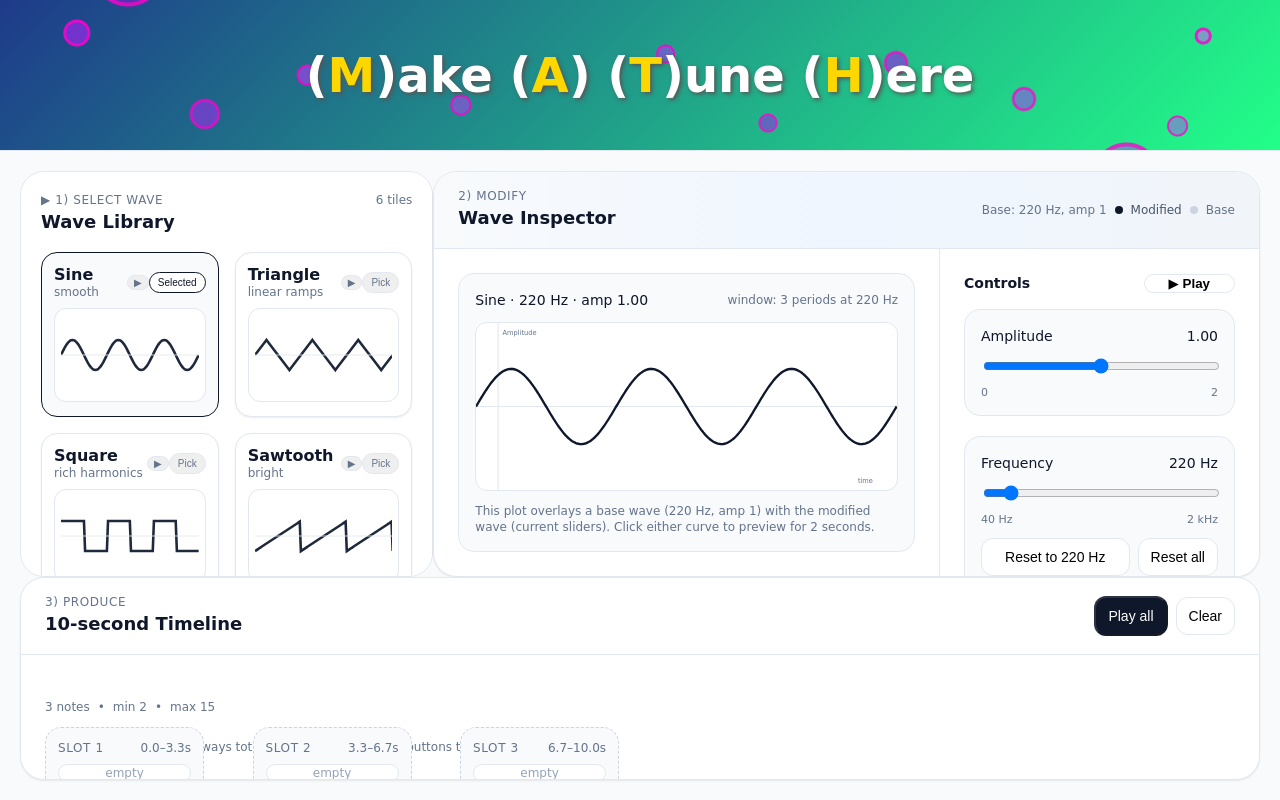
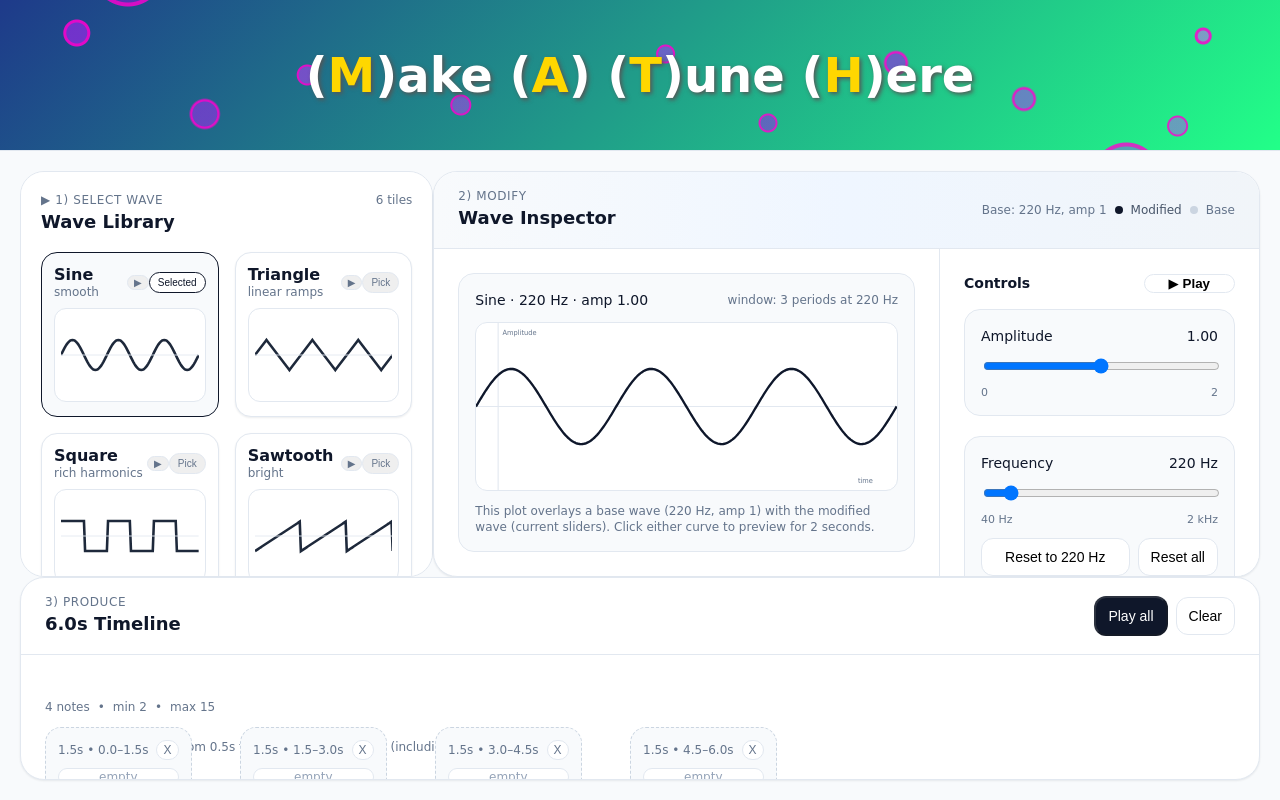
Before and after one commit to guraltsev/make_your_own_tune, a React (Vite) app: page / in a window 1280 px wide. Built offline with nearby package versions, Linux system fonts and the light colour scheme.

Commit message:
Refine timeline durations with stretchable slots and dynamic total

```diff
--- a/src/App.tsx
+++ b/src/App.tsx
@@ -1,4 +1,4 @@
-import { useCallback, useEffect, useMemo, useRef, useState, type ReactNode } from "react";
+import { useCallback, useEffect, useMemo, useRef, useState, type PointerEvent as ReactPointerEvent, type ReactNode } from "react";
 
 /**
  * Sound Waves Presentation Mockup
@@ -178,15 +178,15 @@ type Slot =
 type TimelineSlot = {
   id: number;
   slot: Slot;
-  weight: number;
+  durationSec: number;
 };
 
-const TIMELINE_TOTAL_SECONDS = 10;
 const MIN_TIMELINE_NOTES = 2;
-const DEFAULT_TIMELINE_NOTES = 3;
+const DEFAULT_TIMELINE_NOTES = 4;
 const MAX_TIMELINE_NOTES = 15;
-const MIN_SLOT_WEIGHT = 0.5;
-const MAX_SLOT_WEIGHT = 6;
+const MIN_SLOT_SECONDS = 0.5;
+const MAX_SLOT_SECONDS = 2;
+const DEFAULT_SLOT_SECONDS = 1.5;
 
 const WAVE_TILES: Array<{ type: WaveType; name: string; subtitle: string }> = [
   { type: "sine", name: "Sine", subtitle: "smooth" },
@@ -204,6 +204,10 @@ function formatHz(x: number) {
 
 function timeLabelForSlot(start: number, end: number) {
   return `${start.toFixed(1)}–${end.toFixed(1)}s`;
+}
+
+function formatSeconds(seconds: number) {
+  return `${seconds.toFixed(1)}s`;
 }
 
 type BrowserWindowWithWebkitAudio = Window & {
@@ -320,6 +324,7 @@ export default function SoundWavesPresentationMockup() {
   const timelineRafRef = useRef<number | null>(null);
   const timelineStartRef = useRef<number | null>(null);
   const pendingParamsRef = useRef<{ freqHz: number; amp: number; waveType: WaveType; customModes: number[] } | null>(null);
+  const resizingSlotRef = useRef<{ index: number; startX: number; startDurationSec: number } | null>(null);
 
   const [playing, setPlaying] = useState<null | "base" | "modified" | "inspectorSample" | "timeline" | "customDraft" | "tilePreview">(null);
   const [playingTileType, setPlayingTileType] = useState<WaveType | null>(null);
@@ -701,20 +706,28 @@ export default function SoundWavesPresentationMockup() {
 
   const nextTimelineIdRef = useRef(DEFAULT_TIMELINE_NOTES + 1);
   const [timelineSlots, setTimelineSlots] = useState<TimelineSlot[]>(
-    [...Array(DEFAULT_TIMELINE_NOTES)].map((_, index) => ({ id: index + 1, slot: { kind: "empty" }, weight: 1 }))
+    [...Array(DEFAULT_TIMELINE_NOTES)].map((_, index) => ({
+      id: index + 1,
+      slot: { kind: "empty" },
+      durationSec: DEFAULT_SLOT_SECONDS,
+    }))
   );
   const hasTimelineContent = useMemo(() => timelineSlots.some((entry) => entry.slot.kind === "wave"), [timelineSlots]);
+  const timelineDurationSec = useMemo(
+    () => timelineSlots.reduce((acc, entry) => acc + entry.durationSec, 0),
+    [timelineSlots]
+  );
 
   const segmentBoundaries = useMemo(() => {
-    const totalWeight = timelineSlots.reduce((acc, entry) => acc + entry.weight, 0);
-    let accWeight = 0;
+    const totalDuration = timelineDurationSec;
+    let accDuration = 0;
     return timelineSlots.map((entry) => {
-      const start = totalWeight > 0 ? accWeight / totalWeight : 0;
-      accWeight += entry.weight;
-      const end = totalWeight > 0 ? accWeight / totalWeight : 0;
+      const start = totalDuration > 0 ? accDuration / totalDuration : 0;
+      accDuration += entry.durationSec;
+      const end = totalDuration > 0 ? accDuration / totalDuration : 0;
       return { start, end };
     });
-  }, [timelineSlots]);
+  }, [timelineSlots, timelineDurationSec]);
 
   const activeTimelineSlot = useMemo(() => {
     if (!(playing === "timeline" && timelineProgress != null)) return null;
@@ -749,10 +762,8 @@ export default function SoundWavesPresentationMockup() {
 
     const ctx = await ensureSynthNode();
     const g = masterGainRef.current;
-    const timelineLengthMs = TIMELINE_TOTAL_SECONDS * 1000;
-    const totalWeight = timelineSlots.reduce((acc, entry) => acc + entry.weight, 0);
-
-    const slotDurationsMs = timelineSlots.map((entry) => (totalWeight > 0 ? (entry.weight / totalWeight) * timelineLengthMs : 0));
+    const timelineLengthMs = Math.max(timelineDurationSec * 1000, 1);
+    const slotDurationsMs = timelineSlots.map((entry) => entry.durationSec * 1000);
     const slotParams = timelineSlots.map((entry) =>
       entry.slot.kind === "wave"
         ? {
@@ -800,7 +811,7 @@ export default function SoundWavesPresentationMockup() {
     stopTimerRef.current = window.setTimeout(() => {
       stopPlayback();
     }, timelineLengthMs);
-  }, [customModes, ensureSynthNode, postParamsNow, timelineSlots, stopPlayback]);
+  }, [customModes, ensureSynthNode, postParamsNow, timelineSlots, timelineDurationSec, stopPlayback]);
 
   // While playing, reflect slider and wave-shape changes immediately.
   useEffect(() => {
@@ -929,23 +940,22 @@ export default function SoundWavesPresentationMockup() {
   }
 
   function clearTimeline() {
-    setTimelineSlots((prev) => prev.map((entry) => ({ ...entry, slot: { kind: "empty" }, weight: 1 })));
+    setTimelineSlots((prev) =>
+      prev.map((entry) => ({ ...entry, slot: { kind: "empty" }, durationSec: DEFAULT_SLOT_SECONDS }))
+    );
   }
 
-  function updateSlotWeight(i: number, weight: number) {
-    setTimelineSlots((prev) => prev.map((entry, idx) => (idx === i ? { ...entry, weight } : entry)));
+  function updateSlotDuration(i: number, durationSec: number) {
+    setTimelineSlots((prev) => prev.map((entry, idx) => (idx === i ? { ...entry, durationSec } : entry)));
   }
 
-  function insertSlotBetween(i: number) {
+  function insertSlotAfter(i: number) {
     setTimelineSlots((prev) => {
       if (prev.length >= MAX_TIMELINE_NOTES) return prev;
-      const before = prev[i];
-      const after = prev[i + 1];
       const nextId = nextTimelineIdRef.current;
       nextTimelineIdRef.current += 1;
-      const newWeight = clamp(((before?.weight ?? 1) + (after?.weight ?? 1)) / 2, MIN_SLOT_WEIGHT, MAX_SLOT_WEIGHT);
       const next = [...prev];
-      next.splice(i + 1, 0, { id: nextId, slot: { kind: "empty" }, weight: newWeight });
+      next.splice(i + 1, 0, { id: nextId, slot: { kind: "empty" }, durationSec: DEFAULT_SLOT_SECONDS });
       return next;
     });
   }
@@ -957,6 +967,31 @@ export default function SoundWavesPresentationMockup() {
       next.splice(i, 1);
       return next;
     });
+  }
+
+  function beginSlotResize(e: ReactPointerEvent<HTMLButtonElement>, index: number) {
+    e.preventDefault();
+    e.currentTarget.setPointerCapture(e.pointerId);
+    resizingSlotRef.current = {
+      index,
+      startX: e.clientX,
+      startDurationSec: timelineSlots[index].durationSec,
+    };
+  }
+
+  function continueSlotResize(e: ReactPointerEvent<HTMLButtonElement>) {
+    const state = resizingSlotRef.current;
+    if (!state) return;
+    const deltaSeconds = (e.clientX - state.startX) / 120;
+    const nextDuration = clamp(state.startDurationSec + deltaSeconds, MIN_SLOT_SECONDS, MAX_SLOT_SECONDS);
+    updateSlotDuration(state.index, nextDuration);
+  }
+
+  function endSlotResize(e: ReactPointerEvent<HTMLButtonElement>) {
+    if (resizingSlotRef.current) {
+      e.currentTarget.releasePointerCapture(e.pointerId);
+      resizingSlotRef.current = null;
+    }
   }
 
   function openCustomEditor() {
@@ -1290,7 +1325,7 @@ export default function SoundWavesPresentationMockup() {
               <div className="px-6 py-4 border-b flex items-center justify-between">
                 <div>
                   <div className="text-xs uppercase tracking-wider text-slate-500">3) Produce</div>
-                  <div className="text-lg font-semibold">10-second Timeline</div>
+                  <div className="text-lg font-semibold">{formatSeconds(timelineDurationSec)} Timeline</div>
                 </div>
 
                 <div className="flex items-center gap-2">
@@ -1337,8 +1372,8 @@ export default function SoundWavesPresentationMockup() {
                   <div className="flex gap-3 min-h-0 overflow-x-auto pb-2">
                     {timelineSlots.map((entry, i) => {
                       const label = timeLabelForSlot(
-                        segmentBoundaries[i].start * TIMELINE_TOTAL_SECONDS,
-                        segmentBoundaries[i].end * TIMELINE_TOTAL_SECONDS
+                        segmentBoundaries[i].start * timelineDurationSec,
+                        segmentBoundaries[i].end * timelineDurationSec
                       );
                       const waveSlot = entry.slot.kind === "wave" ? entry.slot : undefined;
                       const filled = waveSlot != null;
@@ -1367,9 +1402,17 @@ export default function SoundWavesPresentationMockup() {
                                 (isActive ? " ring-2 ring-blue-200 border-blue-400 bg-blue-50 shadow-lg" : "")
                               }
                             >
-                              <div className="flex items-center justify-between">
-                                <div className="text-xs uppercase tracking-wider text-slate-500">Slot {i + 1}</div>
-                                <div className="text-xs text-slate-500 tabular-nums">{label}</div>
+                              <div className="flex items-center justify-between gap-2">
+                                <div className="text-xs text-slate-500 tabular-nums">{formatSeconds(entry.durationSec)} • {label}</div>
+                                <button
+                                  type="button"
+                                  onClick={() => removeSlot(i)}
+                                  disabled={timelineSlots.length <= MIN_TIMELINE_NOTES}
+                                  className="h-6 w-6 rounded-full border bg-white text-xs text-slate-500 hover:bg-slate-50 disabled:text-slate-300"
+                                  title="Delete slot"
+                                >
+                                  X
+                                </button>
                               </div>
                               <div className="mt-2 rounded-xl bg-white border flex-1 min-h-0 overflow-hidden">
                                 {filled ? (
@@ -1382,18 +1425,15 @@ export default function SoundWavesPresentationMockup() {
                                 )}
                               </div>
                               <div className="mt-2 text-xs text-slate-600 truncate">{waveSlot?.label ?? "—"}</div>
-                              <div className="mt-2">
-                                <div className="text-[11px] text-slate-500 mb-1">Length</div>
-                                <input
-                                  type="range"
-                                  min={MIN_SLOT_WEIGHT}
-                                  max={MAX_SLOT_WEIGHT}
-                                  step={0.1}
-                                  value={entry.weight}
-                                  onChange={(e) => updateSlotWeight(i, Number(e.target.value))}
-                                  className="w-full"
-                                />
-                              </div>
+                              <button
+                                type="button"
+                                onPointerDown={(e) => beginSlotResize(e, i)}
+                                onPointerMove={continueSlotResize}
+                                onPointerUp={endSlotResize}
+                                onPointerCancel={endSlotResize}
+                                className="mt-2 h-2 w-full rounded-full bg-slate-200 cursor-col-resize"
+                                title="Drag to resize note length"
+                              />
                             </div>
                             <div className="mt-2 flex gap-2">
                               <button
@@ -1402,26 +1442,17 @@ export default function SoundWavesPresentationMockup() {
                               >
                                 Add here
                               </button>
-                              <button
-                                onClick={() => removeSlot(i)}
-                                disabled={timelineSlots.length <= MIN_TIMELINE_NOTES}
-                                className="rounded-xl border bg-white px-3 py-2 text-sm hover:bg-slate-50 disabled:text-slate-300"
-                              >
-                                −
-                              </button>
                             </div>
                           </div>
-                          {i < timelineSlots.length - 1 && (
-                            <button
-                              type="button"
-                              onClick={() => insertSlotBetween(i)}
-                              disabled={timelineSlots.length >= MAX_TIMELINE_NOTES}
-                              className="h-10 w-10 rounded-full border bg-white text-lg text-slate-700 hover:bg-slate-50 disabled:text-slate-300"
-                              title="Add note slot between"
-                            >
-                              +
-                            </button>
-                          )}
+                          <button
+                            type="button"
+                            onClick={() => insertSlotAfter(i)}
+                            disabled={timelineSlots.length >= MAX_TIMELINE_NOTES}
+                            className="h-10 w-10 rounded-full border bg-white text-lg text-slate-700 hover:bg-slate-50 disabled:bg-slate-100 disabled:text-slate-300"
+                            title={i === timelineSlots.length - 1 ? "Add note slot after" : "Add note slot between"}
+                          >
+                            +
+                          </button>
                         </div>
                       );
                     })}
@@ -1430,7 +1461,7 @@ export default function SoundWavesPresentationMockup() {
 
 
                 <div className="mt-4 text-xs text-slate-500">
-                  Notes are resizable and always total {TIMELINE_TOTAL_SECONDS} seconds. Use the + buttons to insert between notes.
+                  Notes are stretchable from {MIN_SLOT_SECONDS}s to {MAX_SLOT_SECONDS}s. Use + to add slots (including after the last one).
                 </div>
               </div>
             </div>
```
